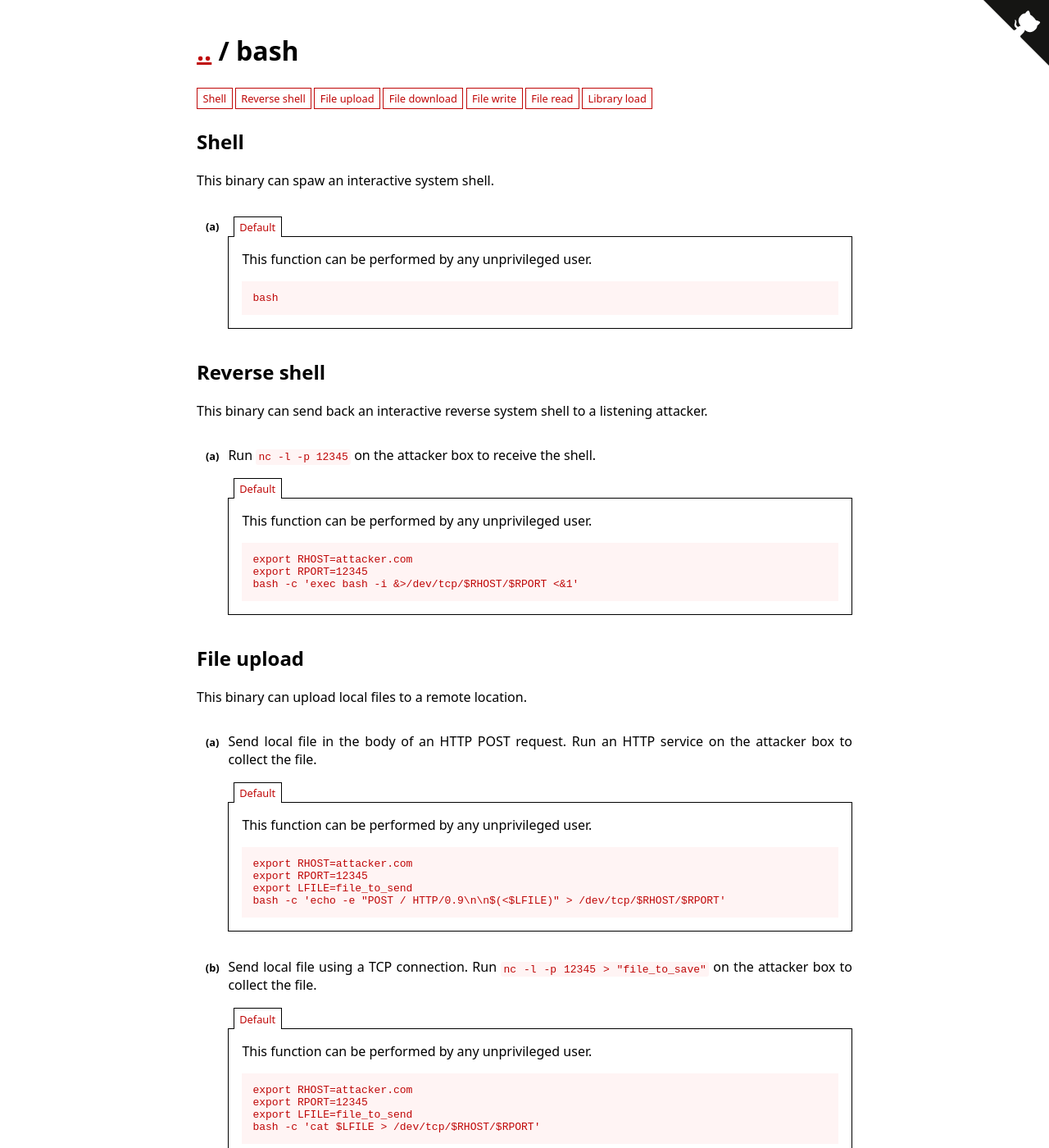
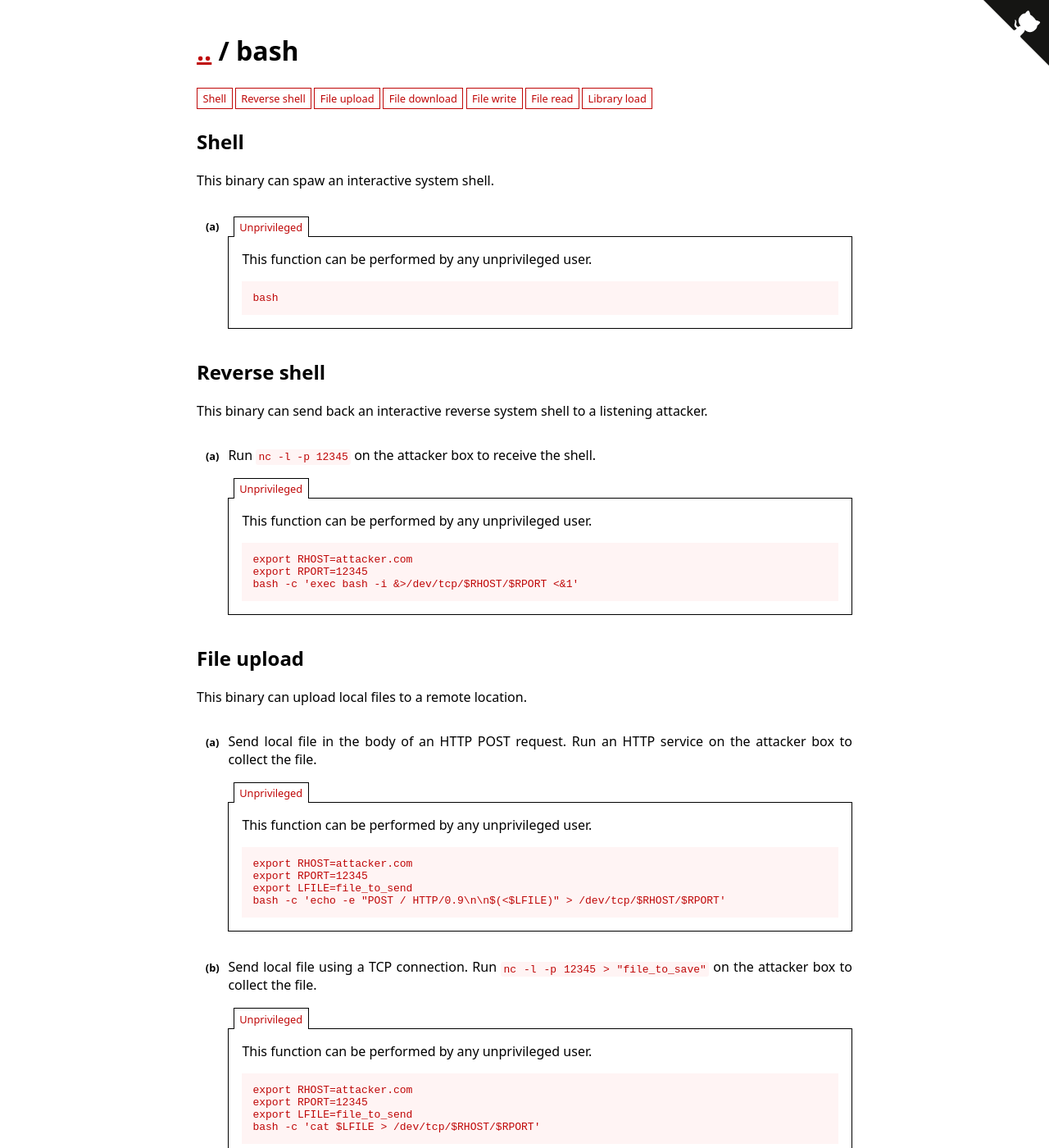
Before and after one commit to GTFOBins/GTFOBins.github.io, a Jekyll site: the page built from _gtfobins/bash.md, in a window 1280 px wide and 1400 px high. Shown: the whole window at 82% size. Built offline with Jekyll 4.4.1, drawn with Linux system fonts in a browser that asks for light colours; some of the changed text lies outside the part shown.

Commit message:
Rename the default feature to unprivileged

```diff
--- a/_data/features.yml
+++ b/_data/features.yml
@@ -1,7 +1,7 @@
 # this is the rendering order of features
 
-default:
-  label: Default
+unprivileged:
+  label: Unprivileged
   description: This function can be performed by any unprivileged user.
 
 sudo:
--- a/_layouts/bin.html
+++ b/_layouts/bin.html
@@ -40,7 +40,7 @@ layout: common
                     {% for feature_item in site.data.features %}
                         {% assign feature_name = feature_item[0] %}
                         {% assign feature = feature_item[1] %}
-                        {% unless example.features contains feature_name or feature_name == "default" %}{% continue %}{% endunless %}
+                        {% unless example.features contains feature_name or feature_name == "unprivileged" %}{% continue %}{% endunless %}
                         {% assign per_feature_info = example.features[feature_name] %}
 
                         {% comment %} feature information {% endcomment %}
```
